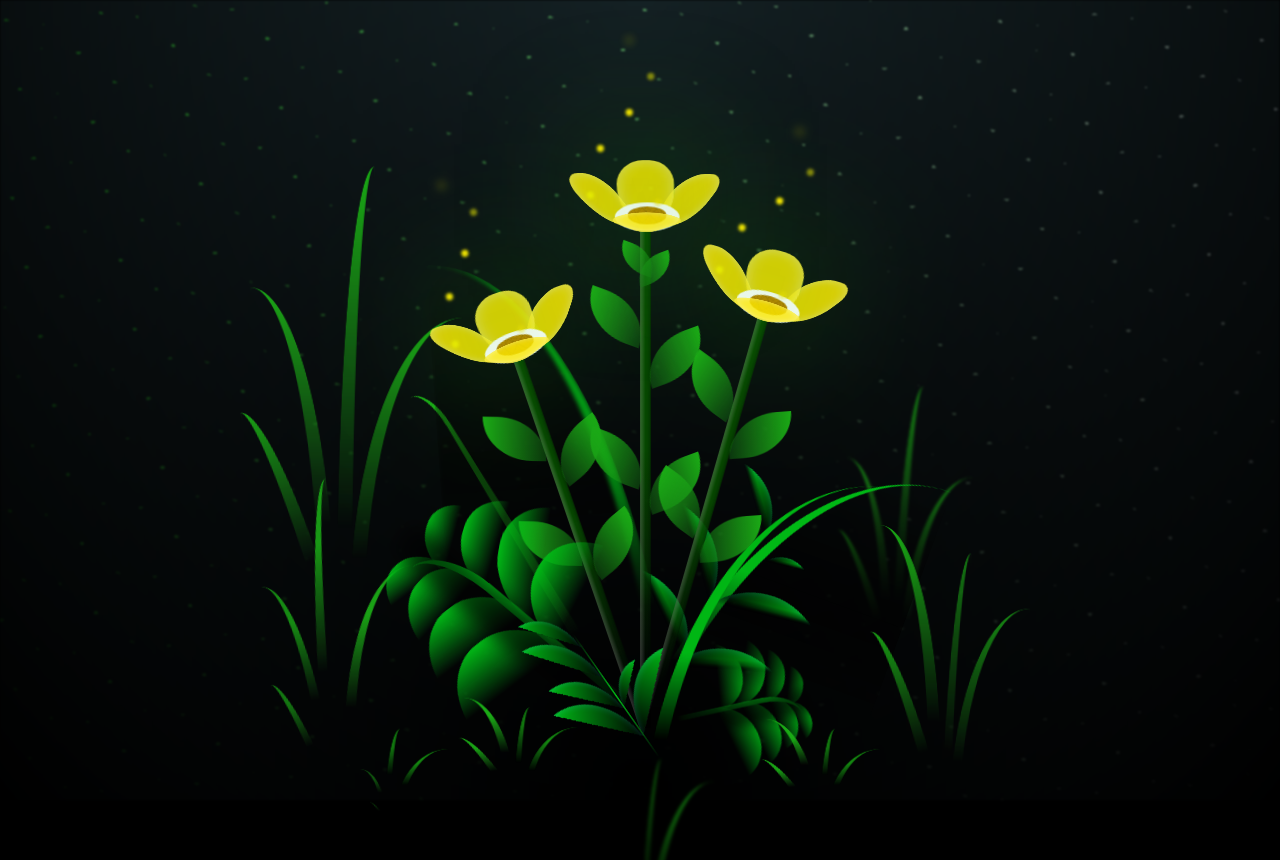
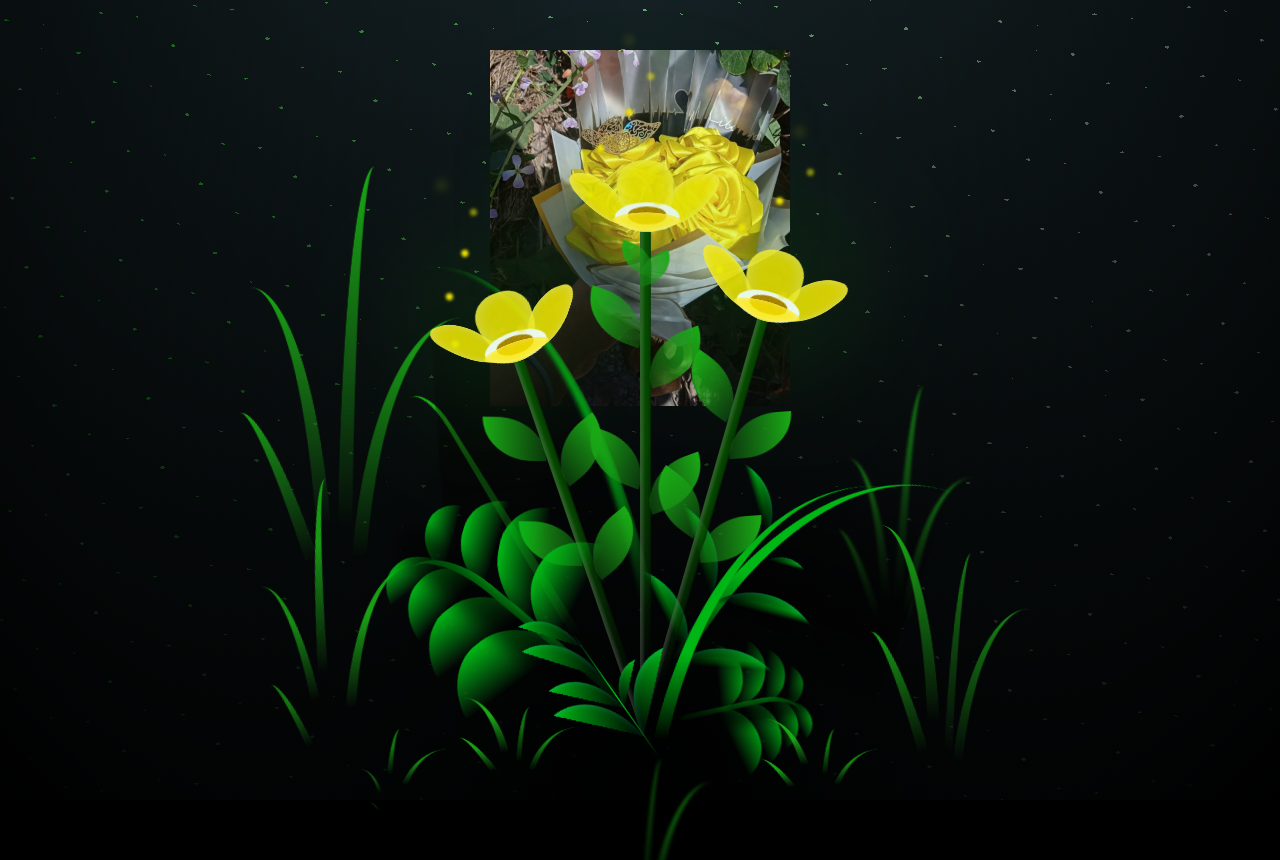
Before and after one commit to HongJo9/Flores-Amarillas-Diana, a plain HTML site: page FLORES.html in a window 1280 px wide. Shown: the top 860 px of the page. Drawn offline with Linux system fonts and the light colour scheme.

Commit message:
puse la fotito de mi niña

```diff
--- a/FLORES.html
+++ b/FLORES.html
@@ -12,7 +12,11 @@
 <body class="container">
   <div>
   </div>
-    <div class="night"></div>
+    <div class="night">
+      <div class="imagen-diana">
+        <img src="img/diana.jpg" width="300" alt="">
+      </div>
+    </div>
     <div class="flowers">
       <div class="flower flower--1">
         <div class="flower__leafs flower__leafs--1">
--- a/css/main.css
+++ b/css/main.css
@@ -20,6 +20,11 @@ body {
   perspective: 1000px;
 }
 
+.imagen-diana{
+  text-align: center;
+  padding: 50px;
+}
+
 .night {
   position: fixed;
   left: 50%;
@@ -27,7 +32,7 @@ body {
   transform: translateX(-50%);
   width: 100%;
   height: 100%;
-  filter: blur(0.1vmin);
+
   background-image: radial-gradient(ellipse at top, transparent 0%, var(--dark-color)),
   radial-gradient(ellipse at bottom, var(--dark-color), rgba(145, 233, 255, 0.2)),
   repeating-linear-gradient(220deg, rgb(0, 0, 0) 0px, rgb(0, 0, 0) 19px, transparent 19px,
```
Also changed, not shown: img/diana.jpg (added).
